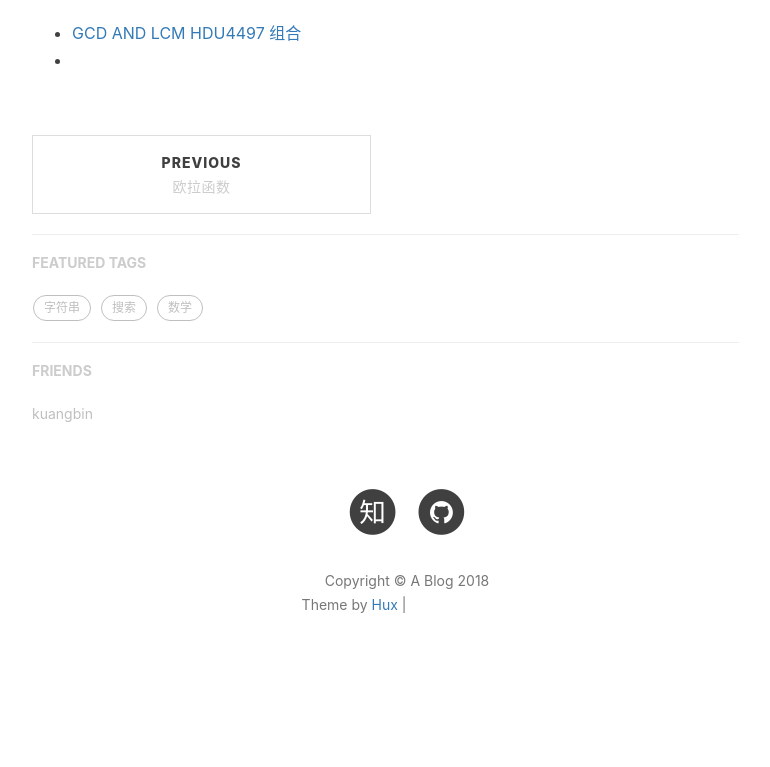
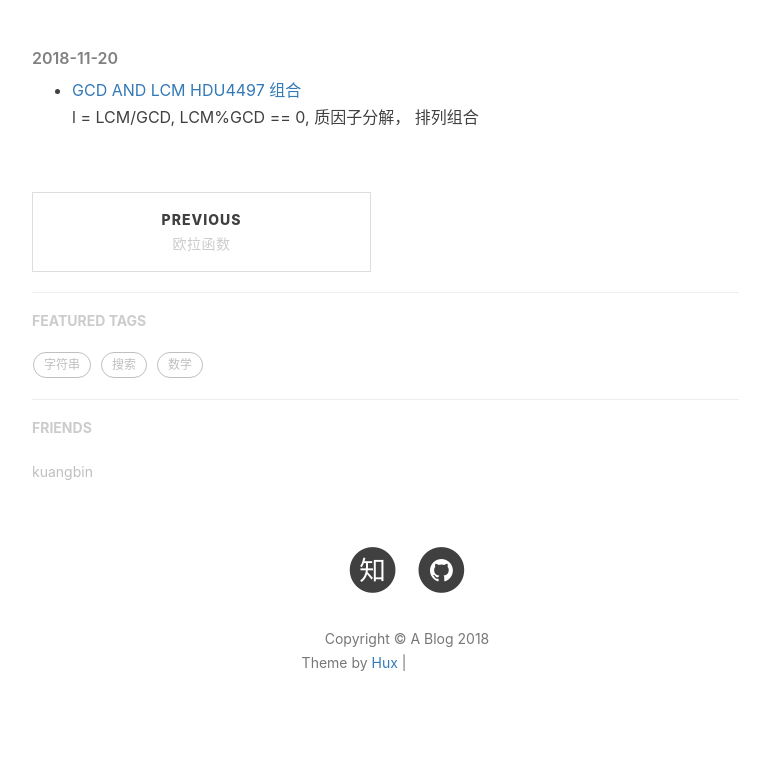
Before and after one commit to GuoYaozZ/edgeOB.github.io, a Jekyll site: the page built from _posts/2018-11-20-no.md, in a window 1280 px wide. Shown: the part 523-1290 px from the top of the page, without its empty margins (233-1003 px from the left). Built offline with Jekyll 4.4.1, drawn with Linux system fonts in a browser that asks for light colours; nearby versions of some CDN libraries; comment, search, counter and statistics services are not loaded; before the commit the page ends 1232 px from its top, so only the background shows below that; grey boxes are pictures that could not be loaded.

Commit message:
这只是一个新出生的表

```diff
--- a/_posts/2018-11-20-no.md
+++ b/_posts/2018-11-20-no.md
@@ -8,5 +8,6 @@ header-img: "img/in-post/no.png"
 tags:
     - 不快乐！
 ---
-* [GCD AND LCM HDU4497 组合](https://vjudge.net/problem/HDU-4497){:target="_blank"}
-*
+###### 2018-11-20
+* [GCD AND LCM HDU4497 组合](https://vjudge.net/problem/HDU-4497){:target="_blank"}<br>
+l = LCM/GCD, LCM%GCD == 0, 质因子分解， 排列组合
```
